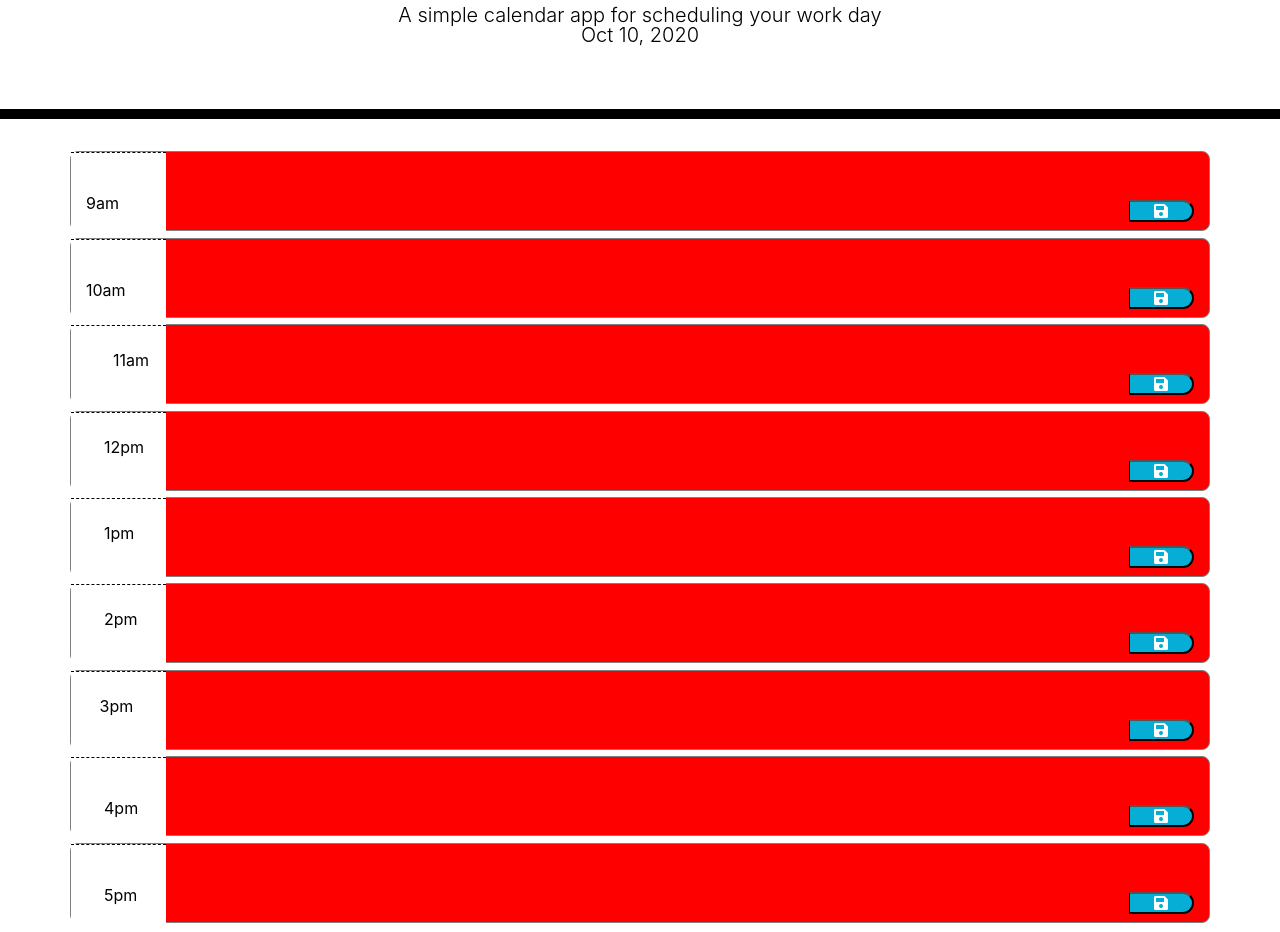
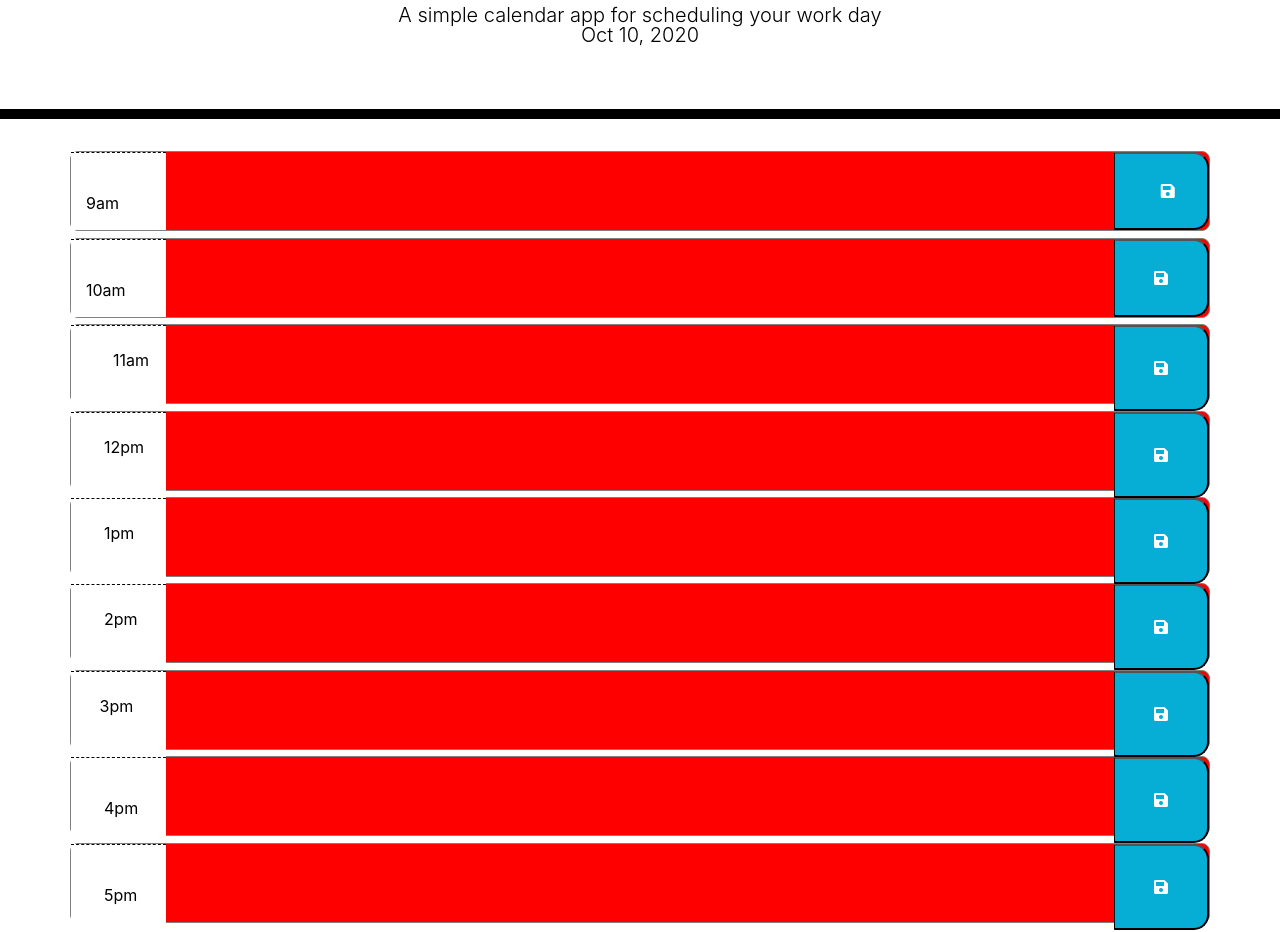
Before and after one commit to NirmalaAbothu/work-day-scheduler-10.6.20, a plain HTML site: page index.html in a window 1280 px wide. Shown: the part 153-1085 px from the top of the page. Drawn offline with nearby package versions, Linux system fonts and the light colour scheme.

Commit message:
modified html for button

```diff
--- a/Assets/script.js
+++ b/Assets/script.js
@@ -61,9 +61,10 @@ function renderSchedule() {
           var itemTextArea = items[i].text;
           console.log(itemTextArea);
           $("[data-hour=" + itemHour + "]")
-               .children()
+          .children()
                .children("textarea")
                .val(itemTextArea);
+
      }
      console.log(
           $("[data-hour=" + itemHour + "]")
@@ -78,13 +79,13 @@ function renderSchedule() {
 //function saveItem will be called after user clicked save button
 function saveItem() {
      var $thisBlock = $(this);
-     var hourToUpdate = $(this).parent().parent().attr("data-hour");
+     // var hourToUpdate = $(this).parent().parent().attr("data-hour");
+     var hourToUpdate = $(this).parent().attr("data-hour");
      var itemToSave = $(this)
-          .parent()
-          .parent()
-          .children()
-          .children("textarea")
-          .val();
+     .parent()
+     .children()
+         .children("textarea")
+      .val();
      console.log("HERE", itemToSave);
      console.log("NOW", toDoList);
      //loop thru the arraylist to find the time block on which user saves event
--- a/index.html
+++ b/index.html
@@ -32,31 +32,25 @@
     <section class="container schedule">
     <!-- first row for time block 9 am-->
     <section class="row" data-hour="9">
-      <secton class="col-md-1 col-sm-1 col-xs-12 time">
+      <section class="col-md-1 col-sm-1 col-xs-12 time">
         9am
-      </secton>
+      </section>
       <section class="col-md-10 col-sm-10">
-        <!-- textarea for user to enter text -->
-         <textarea></textarea>
-     </section>
-     <secton class="col-md-1 col-sm-1">
-       <!-- save button to save the user's event in localstorage -->
-      <button class="saveBtn"><i class="fas fa-save"></i></button>
-    </secton>
+      <textarea></textarea></section>
+   <button class="col-md-1 col-sm-1 saveBtn">
+   <i class="fas fa-save"></i>
+   </button>
    </section>
     <!-- second row for time block 10 am-->
     <section class="row" data-hour="10">
       <secton class="col-md-1 col-sm-1 col-xs-12 time">
         10am
       </secton>
+      <!-- textarea for user to enter text -->
       <section class="col-md-10 col-sm-10">
-        <!-- textarea for user to enter text -->
-         <textarea></textarea>
-     </section>
-     <secton class="col-md-1 col-sm-1">
+        <textarea></textarea></section>
          <!-- save button to save the user's event in localstorage -->
-       <button class="saveBtn"><i class="fas fa-save"></i></button>
-     </secton>
+       <button class="col-md-1 col-sm-1 saveBtn"><i class="fas fa-save"></i></button>
    </section>
    <!-- third row for time block 11 am -->
    <section class="row" data-hour="11">
@@ -67,10 +61,10 @@
       <!-- textarea for user to enter text -->
        <textarea></textarea>
    </section>
-   <secton class="col-md-1 col-sm-1">
+
       <!-- save button to save the user's event in localstorage -->
-     <button class="saveBtn"><i class="fas fa-save"></i></button>
-   </secton>
+      <button class="col-md-1 col-sm-1 saveBtn"><i class="fas fa-save"></i></button>
+
  </section>
  <!-- fourth row for time block 12 pm -->
  <section class="row" data-hour="12">
@@ -81,10 +75,8 @@
     <!-- textarea for user to enter text -->
      <textarea></textarea>
  </section>
- <secton class="col-md-1 col-sm-1">
  <!-- save button to save the user's event in localstorage -->
-   <button class="saveBtn"><i class="fas fa-save"></i></button>
- </secton>
+ <button class="col-md-1 col-sm-1 saveBtn"><i class="fas fa-save"></i></button>
 </section>
 <!-- fifth row for time block 1 pm -->
 <section class="row" data-hour="13">
@@ -95,10 +87,8 @@
     <!-- textarea for user to enter text -->
      <textarea></textarea>
  </section>
- <secton class="col-md-1 col-sm-1">
  <!-- save button to save the user's event in localstorage -->
-   <button class="saveBtn"><i class="fas fa-save"></i></button>
- </secton>
+ <button class="col-md-1 col-sm-1 saveBtn"><i class="fas fa-save"></i></button>
 </section>
 <!-- sixth row for time block 2 pm-->
 <section class="row" data-hour="14">
@@ -109,10 +99,8 @@
     <!-- textarea for user to enter text -->
      <textarea></textarea>
  </section>
- <secton class="col-md-1 col-sm-1">
  <!-- save button to save the user's event in localstorage -->
-   <button class="saveBtn"><i class="fas fa-save"></i></button>
- </secton>
+ <button class="col-md-1 col-sm-1 saveBtn"><i class="fas fa-save"></i></button>
 </section>
 <!-- seventh row for time block 3 pm-->
 <section class="row" data-hour="15">
@@ -123,10 +111,8 @@
     <!-- textarea for user to enter text -->
      <textarea></textarea>
  </section>
- <secton class="col-md-1 col-sm-1">
  <!-- save button to save the user's event in localstorage -->
-   <button class="saveBtn"><i class="fas fa-save"></i></button>
- </secton>
+ <button class="col-md-1 col-sm-1 saveBtn"><i class="fas fa-save"></i></button>
 </section>
 <!-- row 8 for time block 4 pm -->
 <section class="row" data-hour="16">
@@ -138,10 +124,8 @@
     <!-- textarea for user to enter text -->
      <textarea></textarea>
  </section>
- <secton class="col-md-1 col-sm-1">
  <!-- save button to save the user's event in localstorage -->
-   <button class="saveBtn"><i class="fas fa-save"></i></button>
- </secton>
+ <button class="col-md-1 col-sm-1 saveBtn"><i class="fas fa-save"></i></button>
 </section>
 <!-- last row for time block 5 pm -->
 <section class="row" data-hour="17">
@@ -153,15 +137,10 @@
     <!-- textarea for user to enter text -->
      <textarea></textarea>
  </section>
- <secton class="col-md-1 col-sm-1">
  <!-- save button to save the user's event in localstorage -->
-   <button class="saveBtn"><i class="fas fa-save"></i></button>
- </secton>
+ <button class="col-md-1 col-sm-1 saveBtn"><i class="fas fa-save"></i></button>
 </section>
 </section>
-
-      <!-- Timeblocks go here -->
-
 <!-- JQuery script file -->
     <script src="https://code.jquery.com/jquery-3.4.1.min.js"></script>
     <!-- moment.js for calculte time -->
```
Lines whose indentation alone changed are shown as unchanged.
